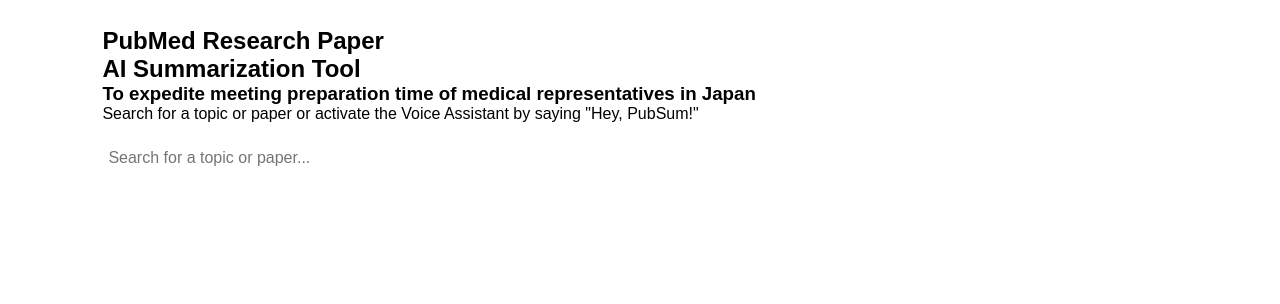
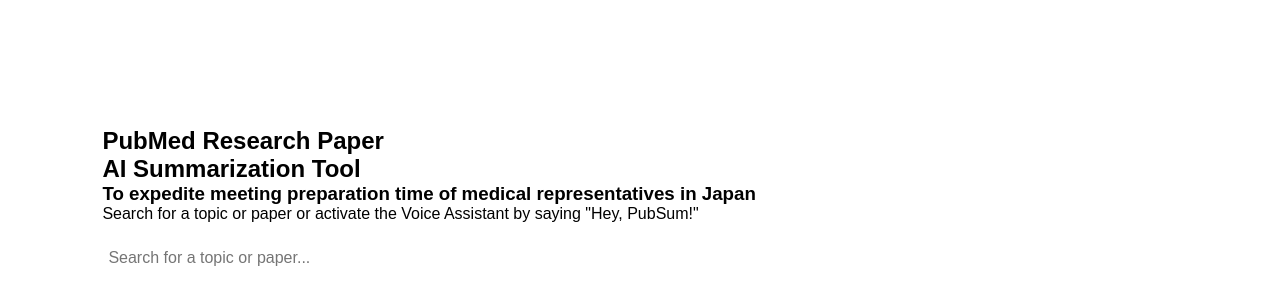
Before and after one commit to DanielPiede/PubSum, a plain HTML site: page index.html in a window 1280 px wide. Shown: the part 94-398 px from the top of the page. Drawn offline with Linux system fonts and the light colour scheme.

Commit message:
row adjustment

```diff
--- a/style.css
+++ b/style.css
@@ -51,6 +51,13 @@
     color: #6c39e4;
 }
 
+.row{
+    display: flex;
+    justify-content: space-between;
+    align-items: center;
+    margin: 100px 0;
+}
+
 input[type=text] {
     float: center;
     padding: 6px;
```
